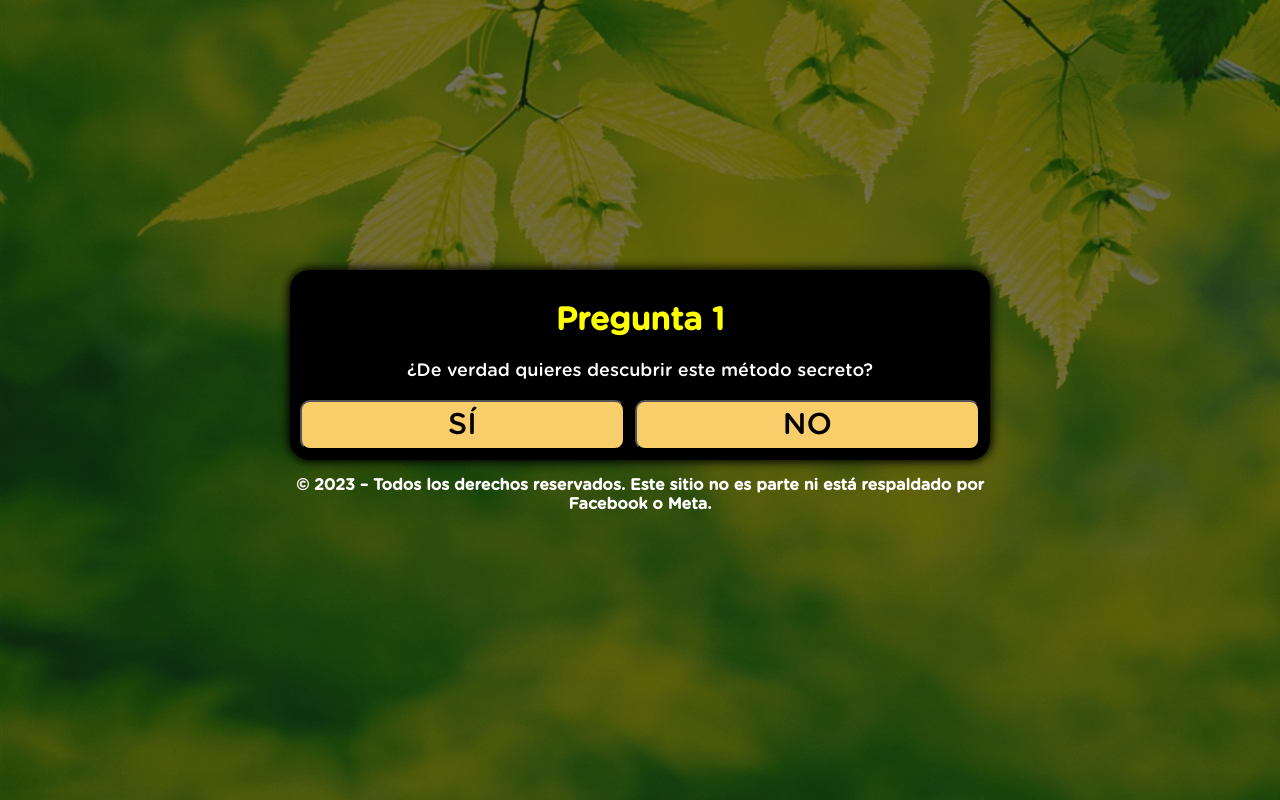
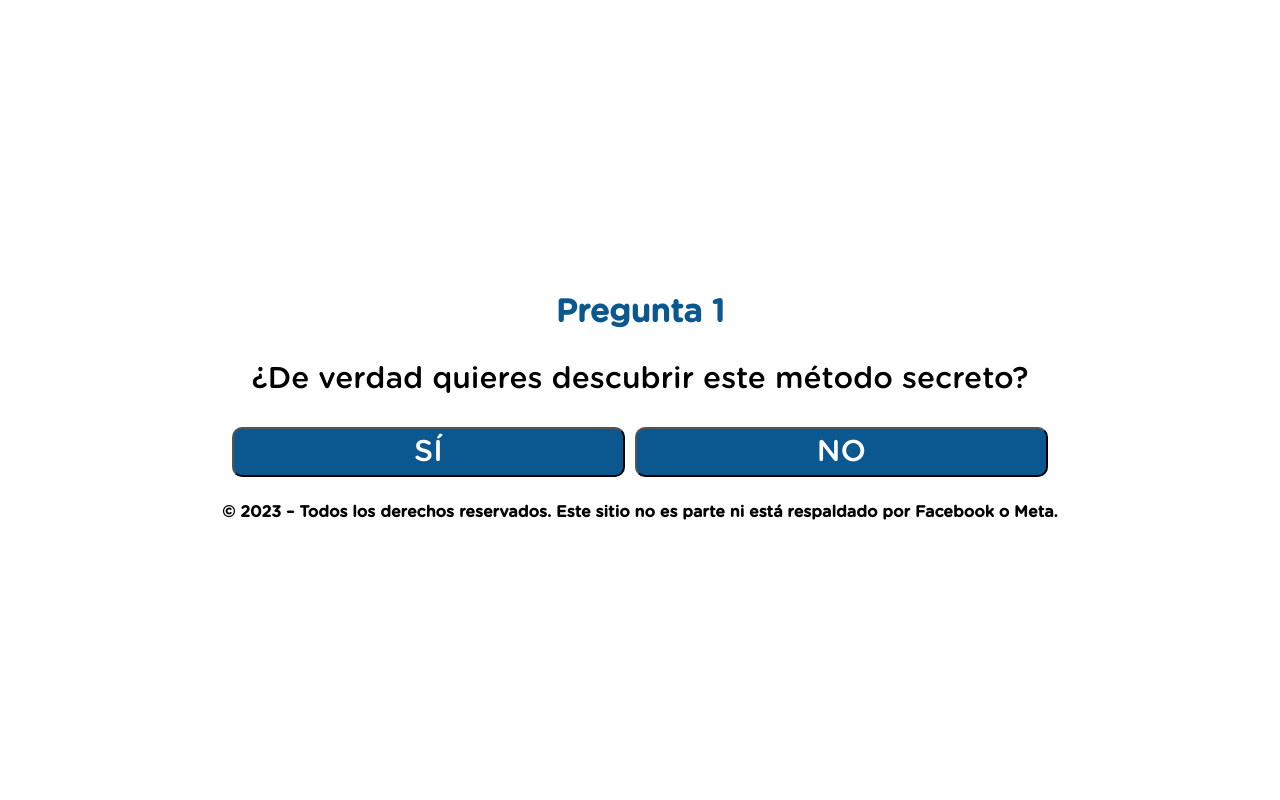
Before and after one commit to leonardopfcomercial/secreTo, a plain HTML site: page index.html in a window 1280 px wide. Drawn offline with Linux system fonts and the light colour scheme.

Commit message:
Add files via upload

```diff
--- a/index.html
+++ b/index.html
@@ -14,7 +14,7 @@
       src: url("font.otf") format("opentype");
     }
     *, *::before, *::after {
-      box-sizing: border-box;
+
       font-family: Gotham Rounded;
     }
     body {
@@ -26,24 +26,18 @@
       align-items: center;
       width: 100vw;
       height: 100vh;
-      background: url("bg.jpeg");
       background-size: cover;
       background-repeat: no-repeat;
       background-attachment: fixed;
       background-blend-mode: darken;
-      background-color: rgba(0, 0, 0, 0.548);
+      background-color: rgb(255, 255, 255);
 
     }
-    .container {
-      width: 700px;
-      max-width: 90%;
-    }
+
     .black {
-      background-color: black;
       padding: 10px;
       text-align: center;
       border-radius: 20px;
-      box-shadow: 0 0 10px 2px black;
     }
     .answer {
       display: grid;
@@ -61,17 +55,17 @@
       border-radius: 10px;
       padding: 5px 10px;
       font-size: 30px;
-      background-color: #f7ce6a;
+      background-color: #0B5891;
       outline: none;
       text-decoration: none;
-      color: black;
+      color: rgb(255, 255, 255);
     }
     .black h1 {
-      color: yellow;
+      color: #0B5891;
     }
     .black p {
-      font-size: 18px;
-      color: white;
+      font-size: 30px;
+      color: rgb(0, 0, 0);
     }
     .hide {
       display: none;
@@ -105,7 +99,7 @@
 <div id="terceira" class="hide">
 <div class="question">
 <h1>Pregunta 3</h1>
-<p>Vídeo con acceso limitado para que solo unas pocas personas puedan verlo al mismo tiempo... <br>¿Tienes la intención de verlo hasta el final?</p>
+<p>Vídeo con acceso limitado para que solo unas pocas personas puedan verlo al mismo tiempo... <br><br>¿Tienes la intención de verlo hasta el final?</p>
 </div>
 <div class="answer">
 <button class="btn" onclick="redirect()">SÍ</button>
@@ -113,7 +107,7 @@
 </div>
 </div>
 </div>
-<p style="text-align: center; font-weight: bold; color:white">© 2023 – Todos los derechos reservados. Este sitio no es parte ni está respaldado por Facebook o Meta.</p>
+<p style="text-align: center; font-weight: bold; color:rgb(0, 0, 0)">© 2023 – Todos los derechos reservados. Este sitio no es parte ni está respaldado por Facebook o Meta.</p>
 </div>
 <script>
     function segunda() {
```
Also changed, not shown: tk/index.html (+3 -3 lines), video/index.html (+5 -22 lines).
